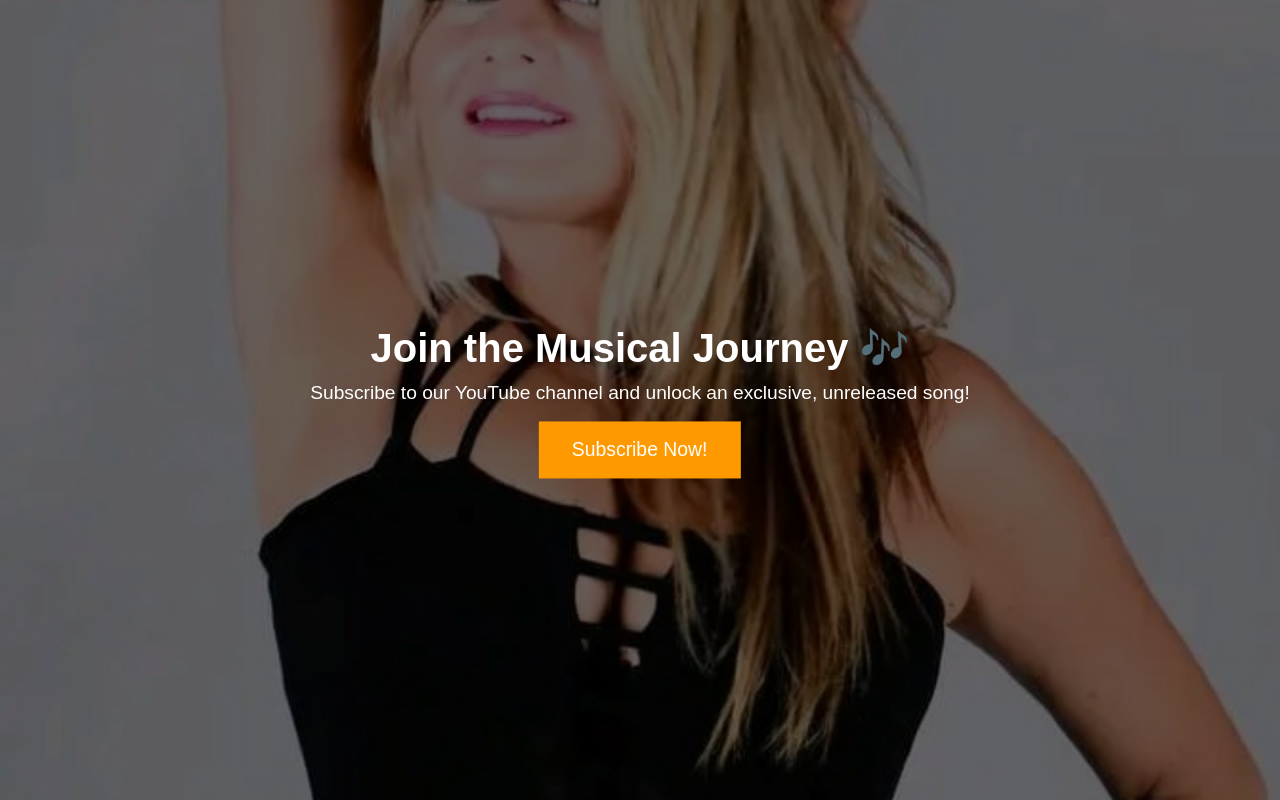
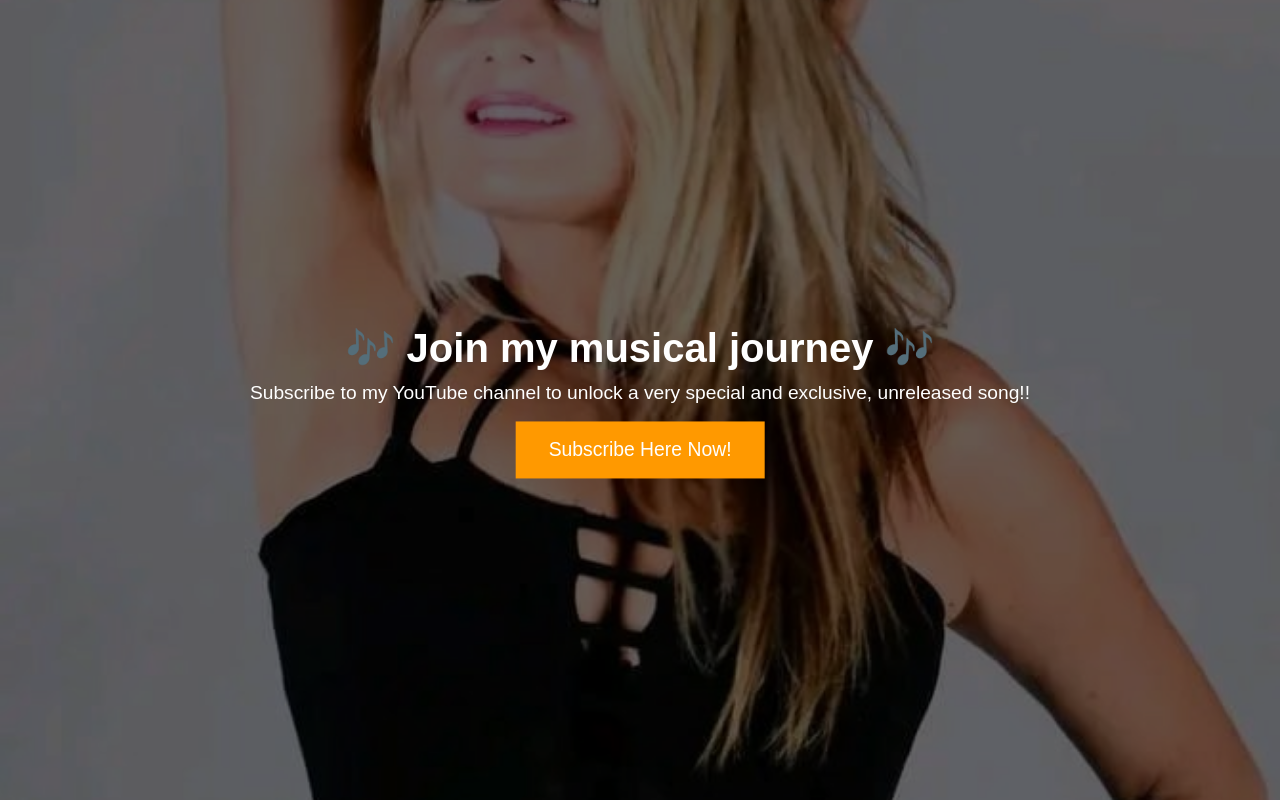
Before and after one commit to F3rdzx/realeroux_youtube, a plain HTML site: page index.html in a window 1280 px wide. Drawn offline with Linux system fonts and the light colour scheme.

Commit message:
Update index.html

```diff
--- a/index.html
+++ b/index.html
@@ -10,12 +10,12 @@
     <div class="landing-page">
         <div class="overlay"></div>
         <div class="content">
-            <h1>Join the Musical Journey 🎶</h1>
-            <p>Subscribe to our YouTube channel and unlock an exclusive, unreleased song!</p>
-            <button id="subscribeButton" class="animated-button">Subscribe Now!</button>
+            <h1>🎶 Join my musical journey 🎶</h1>
+            <p>Subscribe to my YouTube channel to unlock a very special and exclusive, unreleased song!!</p>
+            <button id="subscribeButton" class="animated-button">Subscribe Here Now!</button>
             <p id="thankYouMessage" class="thank-you hidden">
                 Thanks for subscribing and being part of my musical journey!
-                To celebrate this journey with you, here is an exclusive and unreleased song specially for you.
+                To celebrate this journey with you, here is an exclusive and unreleased song specially for you. Hope you enjoy it!
             </p>
             <a id="downloadLink" href="https://github.com/F3rdzx/realeroux_youtube/raw/refs/heads/main/Jy%20is%20myne%20Rea%20le%20Roux.mp3" download="Unreleased_Song.mp3" class="download-button hidden">🎶 Download Your Free Song 🎶</a>
         </div>
```
